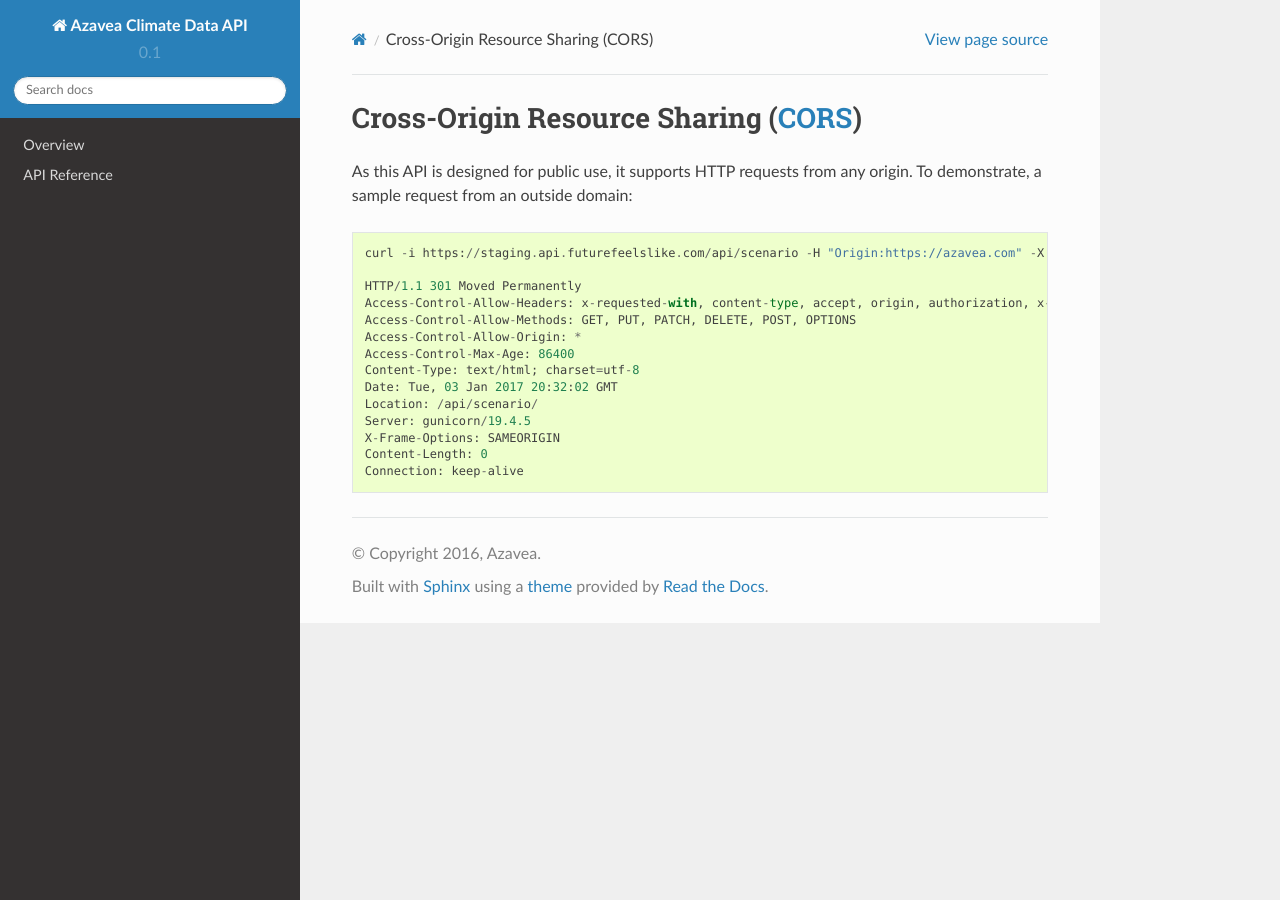
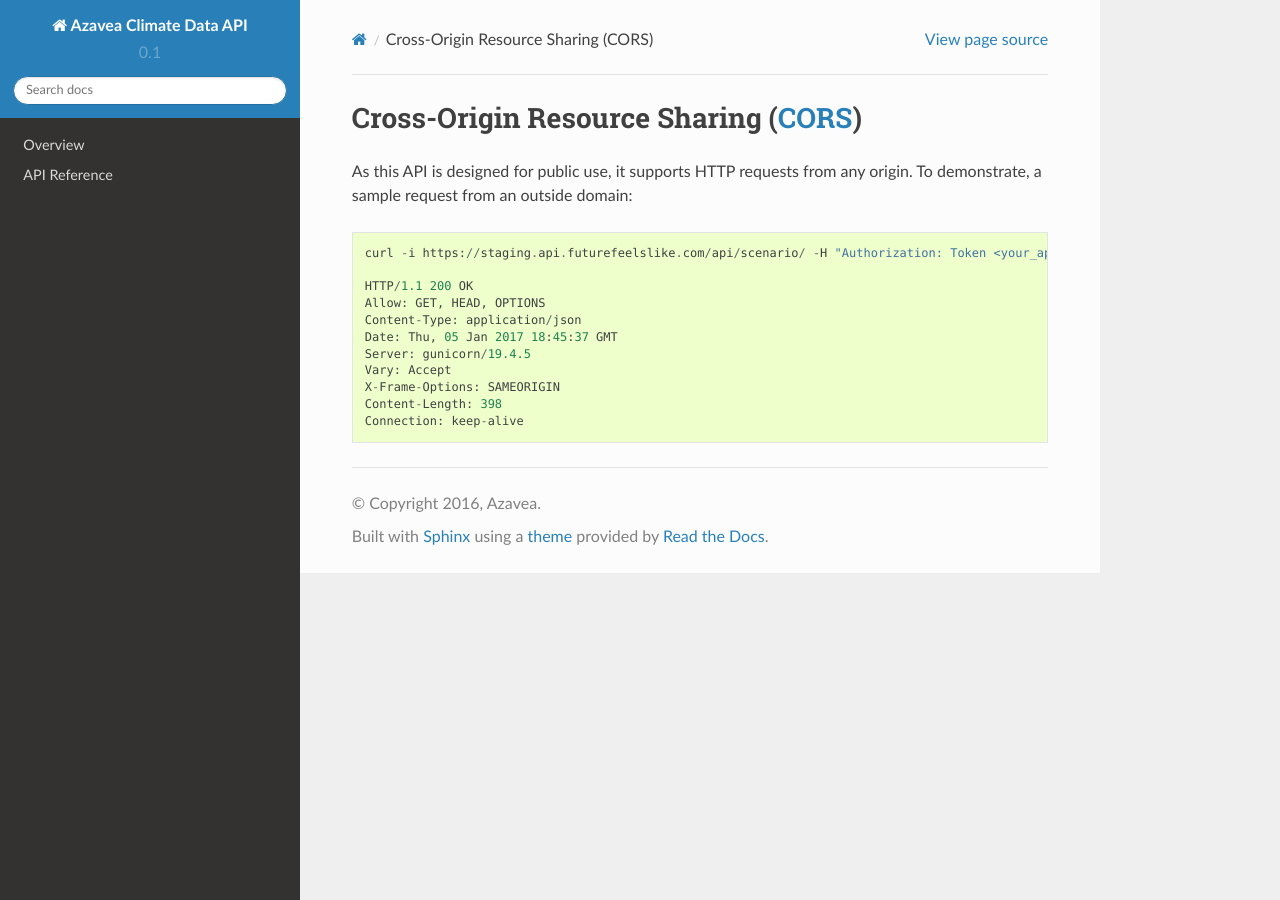
Before and after one commit to azavea/climate-change-api, a Sphinx documentation site: the page built from doc/source/overview/cors.rst, in a window 1280 px wide. Built offline with Sphinx 7.4.7 and the Read the Docs theme 2.0.0, drawn with Linux system fonts in a browser that asks for light colours.

Commit message:
Clean up params and CORS docs

```diff
--- a/doc/source/overview/cors.rst
+++ b/doc/source/overview/cors.rst
@@ -5,17 +5,14 @@ __ https://developer.mozilla.org/en-US/docs/Web/HTTP/Access_control_CORS
 
 As this API is designed for public use, it supports HTTP requests from any origin. To demonstrate, a sample request from an outside domain::
 
-   curl -i https://staging.api.futurefeelslike.com/api/scenario -H "Origin:https://azavea.com" -X OPTIONS
+   curl -i https://staging.api.futurefeelslike.com/api/scenario/ -H "Authorization: Token <your_api_token>" "Origin:https://azavea.com" -X OPTIONS
 
-   HTTP/1.1 301 Moved Permanently
-   Access-Control-Allow-Headers: x-requested-with, content-type, accept, origin, authorization, x-csrftoken, user-agent, accept-encoding
-   Access-Control-Allow-Methods: GET, PUT, PATCH, DELETE, POST, OPTIONS
-   Access-Control-Allow-Origin: *
-   Access-Control-Max-Age: 86400
-   Content-Type: text/html; charset=utf-8
-   Date: Tue, 03 Jan 2017 20:32:02 GMT
-   Location: /api/scenario/
+   HTTP/1.1 200 OK
+   Allow: GET, HEAD, OPTIONS
+   Content-Type: application/json
+   Date: Thu, 05 Jan 2017 18:45:37 GMT
    Server: gunicorn/19.4.5
+   Vary: Accept
    X-Frame-Options: SAMEORIGIN
-   Content-Length: 0
+   Content-Length: 398
    Connection: keep-alive
--- a/doc/source/overview/parameters.rst
+++ b/doc/source/overview/parameters.rst
@@ -7,4 +7,4 @@ For GET requests that accept parameters, required parameters are specified in th
 
 Above, '1', 'RCP45', and 'average_high_temperature' are required parameters representing ``:city``, ``:scenario``, and ``:indicator`` while the optional parameters ``:years`` and ``:units`` are appended in the query string.
 
-For POST, PUT, PATCH, and DELETE requests, parameters not included in the URL should be encoded as JSON with a Content-Type of 'application/json'.
+For POST, PUT, PATCH, and DELETE requests, parameters not included in the URL should be encoded as JSON in the request body with a Content-Type of 'application/json'.
```
